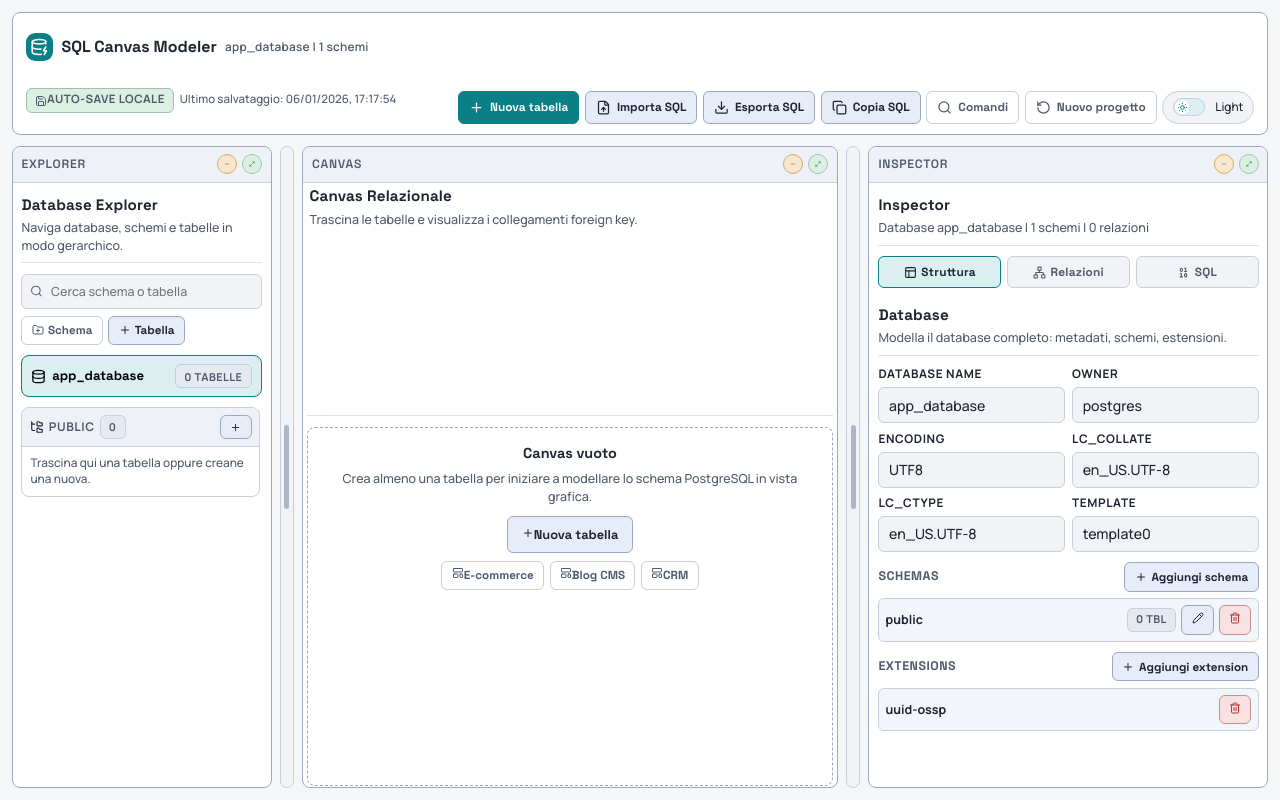
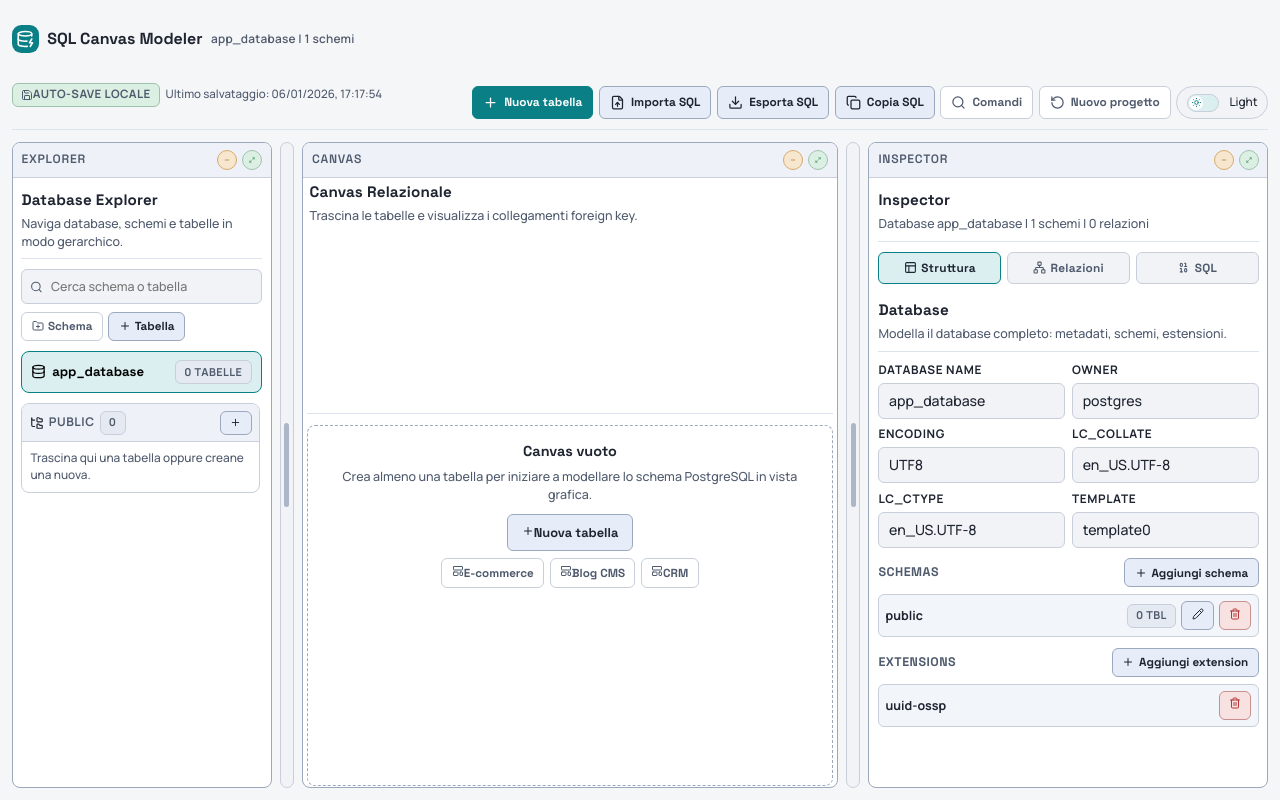
Before and after one commit to d4v3-rm/fe-react-sql-canva, a React (Vite) app: page / in a window 1280 px wide. Built offline with nearby package versions, Linux system fonts and the light colour scheme.

Commit message:
refactor(ui): remove header card container

```diff
--- a/src/features/toolbar/Toolbar.module.scss
+++ b/src/features/toolbar/Toolbar.module.scss
@@ -2,8 +2,8 @@
 @use '../../styles/tokens' as t;
 
 .toolbar {
-  @include m.panel;
-  padding: 0.62rem 0.82rem;
+  padding: 0.12rem 0 0.64rem;
+  border-bottom: 1px solid t.$color-divider-soft;
   display: grid;
   grid-template-columns: minmax(0, 1fr) auto;
   grid-template-areas:
```
